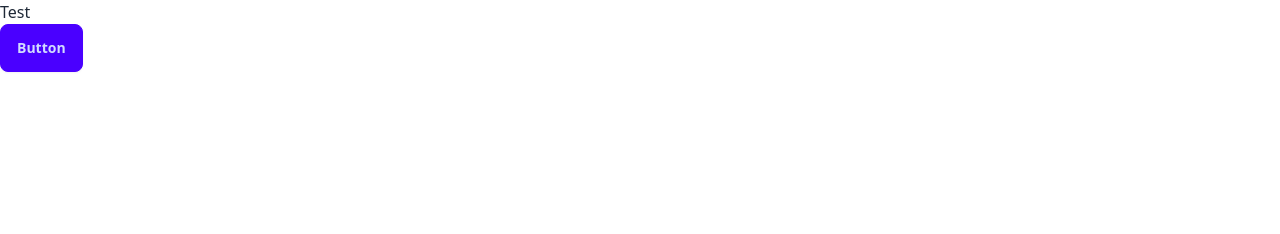
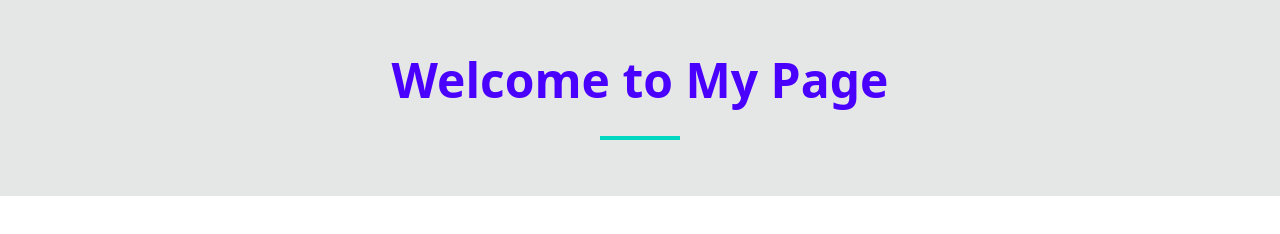
Before and after one commit to lanekooky/lanekooky.github.io, a website: page public/index.html in a window 1280 px wide. Drawn offline with Linux system fonts and the light colour scheme.

Commit message:
Created a heading

```diff
--- a/public/index.html
+++ b/public/index.html
@@ -7,7 +7,13 @@
     <link rel="stylesheet" href="style.css">
 </head>
 <body>
-    <h1>Test</h1>
-    <button class="btn btn-primary">Button</button>
+    <div class="hero bg-base-300 py-10">
+        <div class="hero-content flex flex-col items-center">
+          <h1 class="text-5xl font-bold text-primary text-center ">Welcome to My Page</h1>
+          <div class="mt-4 w-20 h-1 bg-accent"></div>
+        </div>
+      </div>
+
+
 </body>
 </html>
```
Also changed, not shown: public/style.css.
